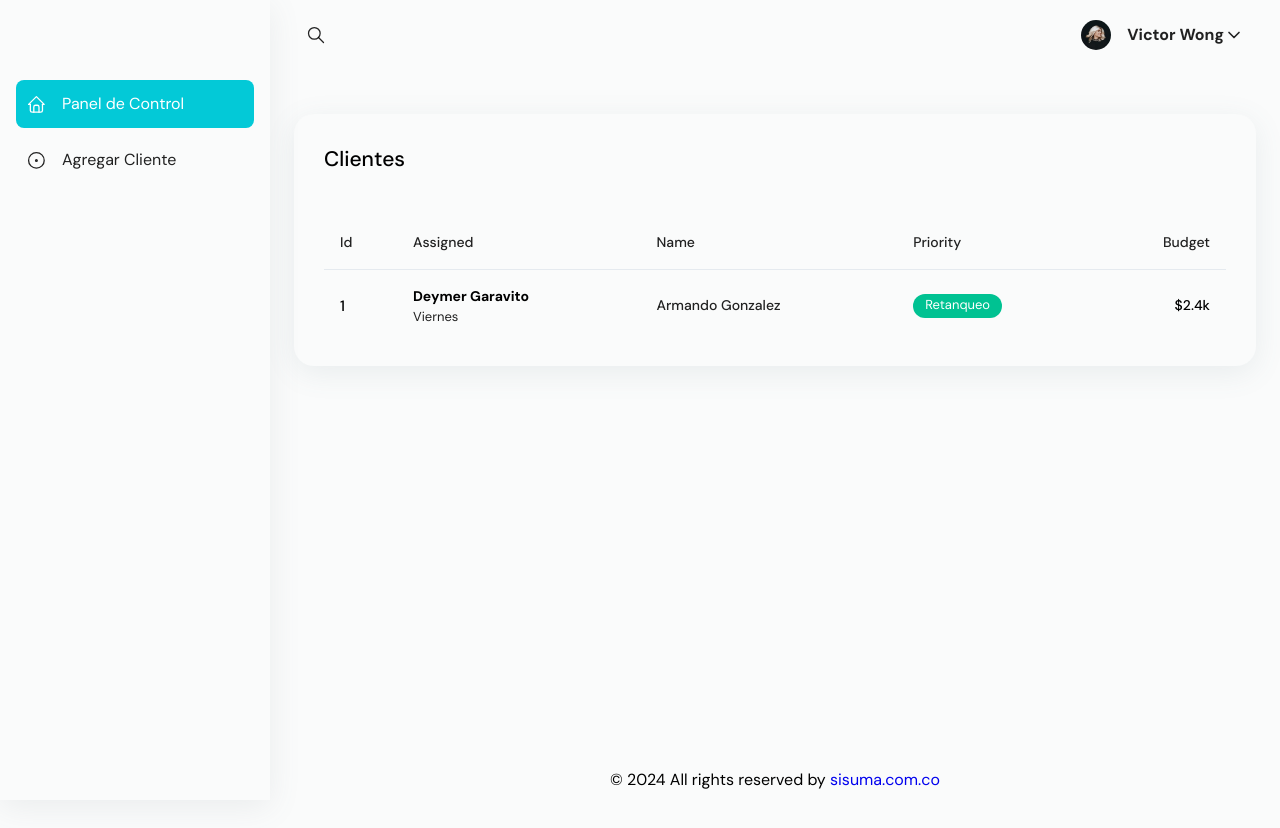
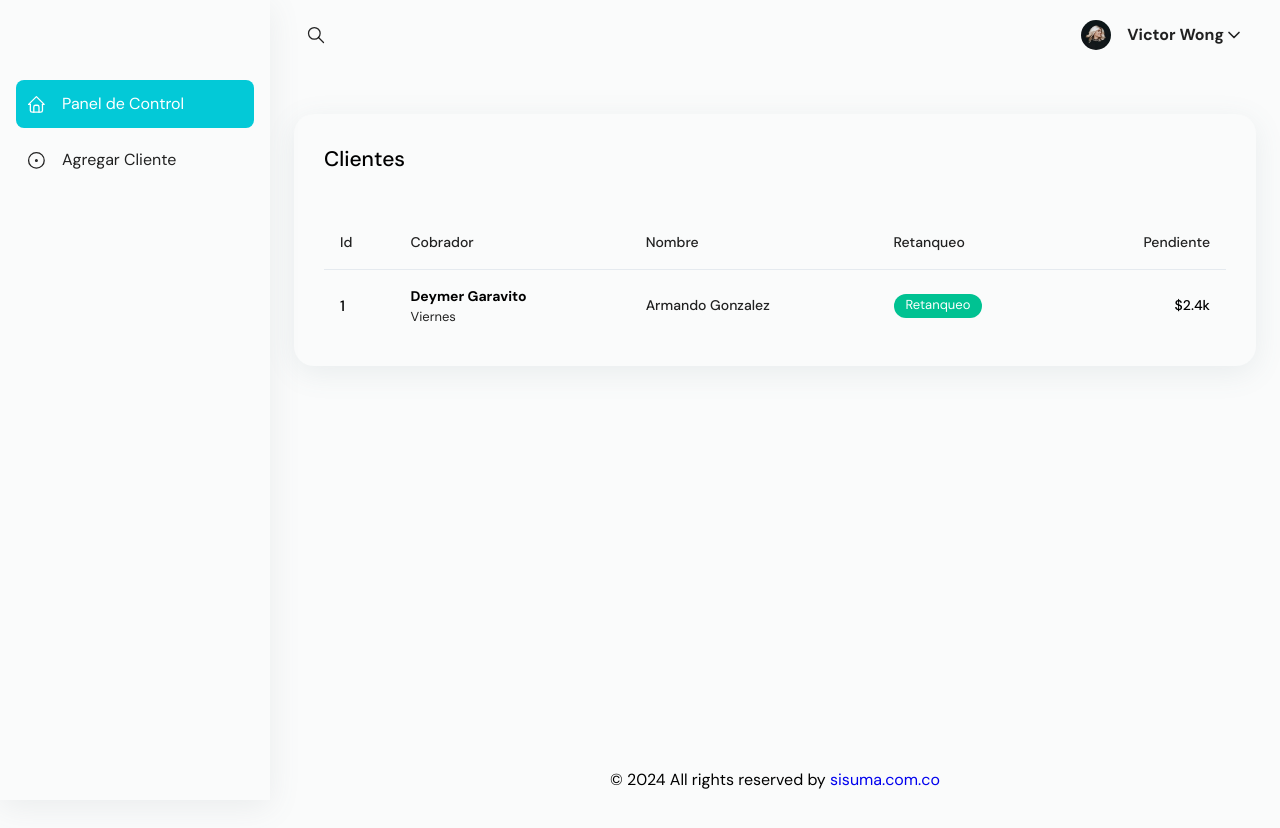
Before and after one commit to jonathanlopezb/dash-sisuma, a Next.js app: page / in a window 1280 px wide. Shown: the top 828 px of the page. Built offline with nearby package versions, Linux system fonts and the light colour scheme.

Commit message:
performance

```diff
--- a/src/app/(DashboardLayout)/components/dashboard/ProductPerformance.tsx
+++ b/src/app/(DashboardLayout)/components/dashboard/ProductPerformance.tsx
@@ -51,22 +51,22 @@ const ProductPerfomance = () => {
               </TableCell>
               <TableCell>
                 <Typography color="textSecondary" variant="h6">
-                  Assigned
+                  Cobrador
                 </Typography>
               </TableCell>
               <TableCell>
                 <Typography color="textSecondary" variant="h6">
-                  Name
+                  Nombre
                 </Typography>
               </TableCell>
               <TableCell>
                 <Typography color="textSecondary" variant="h6">
-                  Priority
+                  Retanqueo
                 </Typography>
               </TableCell>
               <TableCell align="right">
                 <Typography color="textSecondary" variant="h6">
-                  Budget
+                  Pendiente
                 </Typography>
               </TableCell>
             </TableRow>
```
